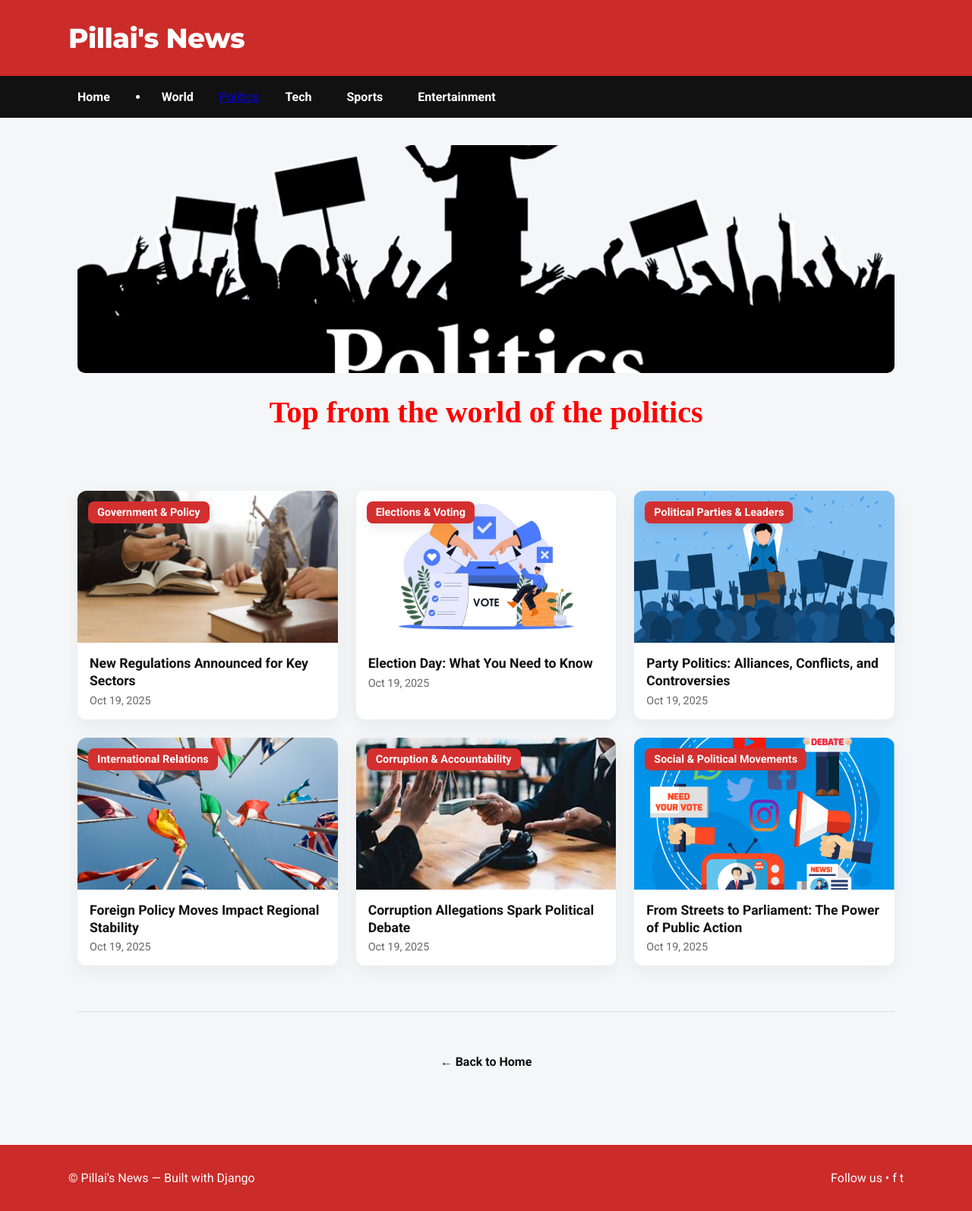
After one commit to hshubham24beit-oss/news-website, a Django app: page /politics/ in a window 1280 px wide. The commit adds this page. Shown: the whole page at 76% size. Run offline with Django 5.2, Linux system fonts and the light colour scheme.

Commit message:
made politics page

```diff
--- a/news/templates/news/base.html
+++ b/news/templates/news/base.html
@@ -32,7 +32,7 @@
 
       <!-- Category links (use the namespaced name 'category_news') -->
       <!-- Replace the numeric IDs (2,3,4,5) with your actual category IDs if different -->
-      <a href="{% url 'news:category_news' 2 %}" class="nav-link">Politics</a>
+      <a href="{% url 'news:politics' %}">Politics</a>
       <a href="{% url 'news:category_news' 3 %}" class="nav-link">Tech</a>
       <a href="{% url 'news:category_news' 4 %}" class="nav-link">Sports</a>
       <a href="{% url 'news:category_news' 5 %}" class="nav-link">Entertainment</a>
--- /dev/null
+++ b/news/templates/news/politics.html
@@ -0,0 +1,205 @@
+{% extends 'news/base.html' %}
+{% load static %}
+
+{% block title %}Politics — Pillai's News{% endblock %}
+
+{% block content %}
+<style>
+main.container.main-grid {
+  max-width: 100% !important;
+  padding-left: 0 !important;
+  padding-right: 0 !important;
+  margin: 0 auto !important;
+  display: block !important;
+}
+.politics-page {
+  width: 100%;
+  display: flex;
+  flex-direction: column;
+  align-items: center;
+  justify-content: center;
+}
+.politics-inner {
+  max-width: 1100px;
+  width: 100%;
+  margin: 0 auto;
+  padding: 0 12px;
+  box-sizing: border-box;
+  text-align: center;
+}
+.politics-hero img {
+  width: 100%;
+  height: 300px;
+  object-fit: cover;
+  border-radius: 10px;
+}
+.politics-hero h2 {
+  margin: 24px 0 40px ;
+  font-size: 40px;
+  font-weight: 800;
+  font-family: serif;
+  color: red;
+}
+.politics-grid {
+  display: grid;
+  grid-template-columns: repeat(auto-fit, minmax(300px, 1fr));
+  gap: 24px;
+  margin-bottom: 60px;
+  margin-top: 80px;
+}
+.politics-card {
+  background: #fff;
+  border-radius: 12px;
+  overflow: hidden;
+  box-shadow: 0 8px 24px rgba(0,0,0,0.06);
+  transition: transform .18s ease, box-shadow .18s ease;
+  text-decoration: none;
+  color: inherit;
+  display: block;
+}
+.politics-card:hover {
+  transform: translateY(-6px);
+  box-shadow: 0 18px 40px rgba(0,0,0,0.10);
+}
+.politics-card .img-wrap {
+  position: relative;
+  width: 100%;
+  height: 180px;
+  overflow: hidden;
+}
+.politics-card img {
+  width: 100%;
+  height: 100%;
+  object-fit: cover;
+}
+.politics-badge {
+  position: absolute;
+  left: 14px;
+  top: 14px;
+  background: #d32f2f;
+  color: #fff;
+  padding: 6px 12px;
+  border-radius: 8px;
+  font-weight: 700;
+  font-size: 0.9rem;
+  box-shadow: 0 6px 18px rgba(0,0,0,0.08);
+}
+.politics-card .card-body {
+  padding: 16px;
+  text-align: left;
+}
+.politics-card .headline {
+  font-weight: 800;
+  font-size: 1.1rem;
+  line-height: 1.3;
+  margin-bottom: 6px;
+}
+.politics-card .meta {
+  color: #666;
+  font-size: 0.9rem;
+}
+@media (min-width: 1200px) {
+  .politics-inner { max-width: 1200px; }
+  .politics-card .img-wrap { height: 200px; }
+}
+</style>
+
+<div class="politics-page">
+  <div class="politics-inner">
+
+    <!-- 📰 Banner -->
+    <div class="politics-hero" style="position: relative; display: block;">
+      <img src="{% static 'images/politics-banner.jpg' %}"
+           alt="Politics Banner"
+           style="width: 100%; height: 300px; object-fit: cover; border-radius: 10px;">
+      <h2>Top from the world of the politics</h2>
+    </div>
+
+    <!-- 🏛️ Politics Cards -->
+    <div class="politics-grid">
+
+      {% static 'images/politics/government.jpg' as gov_img %}
+      <a href="{% url 'news:countries_category' 1 %}" class="politics-card">
+        <div class="img-wrap">
+          <img src="{{ gov_img }}" alt="Government & Policy">
+          <div class="politics-badge">Government & Policy</div>
+        </div>
+        <div class="card-body">
+          <div class="headline">New Regulations Announced for Key Sectors</div>
+          <div class="meta">Oct 19, 2025</div>
+        </div>
+      </a>
+
+      {% static 'images/politics/elections.jpg' as elections_img %}
+      <a href="{% url 'news:countries_category' 2 %}" class="politics-card">
+        <div class="img-wrap">
+          <img src="{{ elections_img }}" alt="Elections & Voting">
+          <div class="politics-badge">Elections & Voting</div>
+        </div>
+        <div class="card-body">
+          <div class="headline">Election Day: What You Need to Know</div>
+          <div class="meta">Oct 19, 2025</div>
+        </div>
+      </a>
+
+      {% static 'images/politics/parties.jpg' as parties_img %}
+      <a href="{% url 'news:countries_category' 3 %}" class="politics-card">
+        <div class="img-wrap">
+          <img src="{{ parties_img }}" alt="Political Parties & Leaders">
+          <div class="politics-badge">Political Parties & Leaders</div>
+        </div>
+        <div class="card-body">
+          <div class="headline">Party Politics: Alliances, Conflicts, and Controversies</div>
+          <div class="meta">Oct 19, 2025</div>
+        </div>
+      </a>
+
+      {% static 'images/politics/international.jpg' as intl_img %}
+      <a href="{% url 'news:countries_category' 4 %}" class="politics-card">
+        <div class="img-wrap">
+          <img src="{{ intl_img }}" alt="International Relations">
+          <div class="politics-badge">International Relations</div>
+        </div>
+        <div class="card-body">
+          <div class="headline">Foreign Policy Moves Impact Regional Stability</div>
+          <div class="meta">Oct 19, 2025</div>
+        </div>
+      </a>
+
+      {% static 'images/politics/corruption.jpg' as corruption_img %}
+      <a href="{% url 'news:countries_category' 5 %}" class="politics-card">
+        <div class="img-wrap">
+          <img src="{{ corruption_img }}" alt="Corruption & Accountability">
+          <div class="politics-badge">Corruption & Accountability</div>
+        </div>
+        <div class="card-body">
+          <div class="headline">Corruption Allegations Spark Political Debate</div>
+          <div class="meta">Oct 19, 2025</div>
+        </div>
+      </a>
+
+      {% static 'images/politics/movements.jpg' as movements_img %}
+      <a href="{% url 'news:countries_category' 6 %}" class="politics-card">
+        <div class="img-wrap">
+          <img src="{{ movements_img }}" alt="Social & Political Movements">
+          <div class="politics-badge">Social & Political Movements</div>
+        </div>
+        <div class="card-body">
+          <div class="headline">From Streets to Parliament: The Power of Public Action</div>
+          <div class="meta">Oct 19, 2025</div>
+        </div>
+      </a>
+
+    </div>
+
+    <hr style="margin:26px 0; border:none; border-top:1px solid rgba(0,0,0,0.1);">
+
+    <a href="{% url 'news:home' %}"
+       class="back-link"
+       style="display:inline-block; color:var(--brand); font-weight:700; text-decoration:none; margin-top: 30px;">
+      ← Back to Home
+    </a>
+
+  </div>
+</div>
+{% endblock %}
--- a/news/urls.py
+++ b/news/urls.py
@@ -14,4 +14,7 @@ urlpatterns = [
 
     path('category/<int:category_id>/', views.category_news, name='category_news'),
     path('news/<int:news_id>/', views.news_detail, name='news_detail'),
+    path('politics/', views.politics, name='politics'),
+
+
 ]
--- a/news/views.py
+++ b/news/views.py
@@ -134,3 +134,6 @@ def country_category(request, category_id):
 def news_detail(request, news_id):
     news = get_object_or_404(News, id=news_id)
     return render(request, 'news/detail.html', {'news': news})
+
+def politics(request):
+    return render(request, 'news/politics.html')
```
Also changed, not shown: static/images/politics-banner.jpg (added), static/images/politics/corruption.jpg (added), static/images/politics/elections.jpg (added), static/images/politics/government.jpg (added), static/images/politics/international.jpg (added), static/images/politics/movements.jpg (added), static/images/politics/parties.jpg (added).
